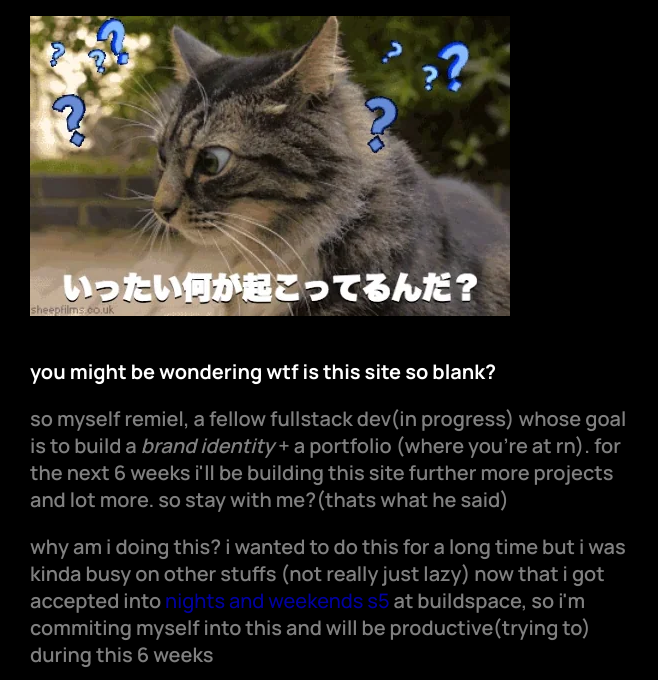
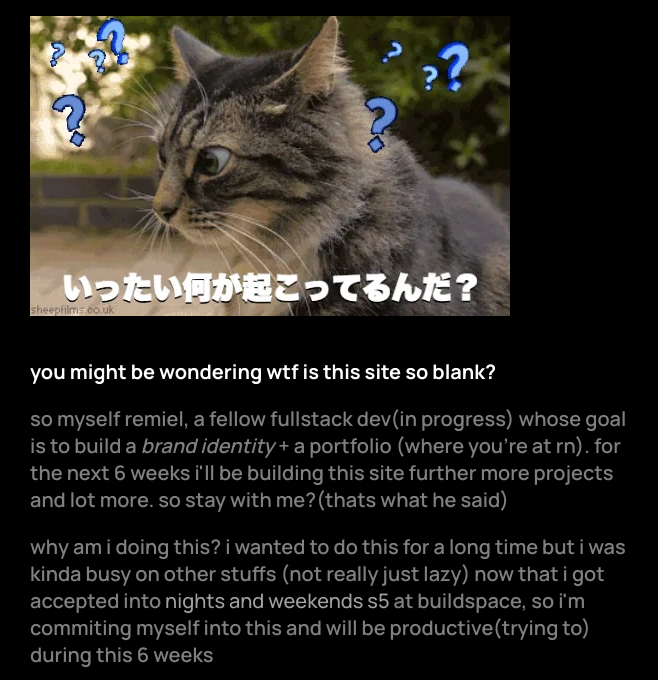
Before and after one commit to JaswanthRemiel/fyi-portfolio, a plain HTML site: page index.html in a window 1280 px wide. Shown: the part 120-800 px from the top of the page, without its empty margins (0-658 px from the left). Drawn offline with Linux system fonts and the light colour scheme.

Commit message:
changed color

```diff
--- a/index.html
+++ b/index.html
@@ -28,7 +28,7 @@
     </p>
     <p>
         why am i doing this? i wanted to do this for a long time but i was kinda busy on other stuffs (not really just lazy)
-        now that i got accepted into <span style = "font-weight: 450;color: rgba(0, 0, 255, 0.631);">nights and weekends s5</span> at buildspace, so i'm commiting myself into this and will be productive(trying to) during this 6 weeks
+        now that i got accepted into <span style = "font-weight: 450;color: rgba(255, 255, 255, 0.631);">nights and weekends s5</span> at buildspace, so i'm commiting myself into this and will be productive(trying to) during this 6 weeks
     </p>
     <p>
         send a message to <a href="mailto:hi@remiel.fyi" style="color: white;">hi@remiel.fyi</a> if you have any queries.
@@ -41,12 +41,12 @@
         <a href="https://linkedin.com/in/jaswanthremielag" target="_blank">Linkedin</a>&nbsp;&nbsp;<a href="https://github.com/jaswanthremiel" target="_blank">Github</a>&nbsp;&nbsp;<a href="https://x.com/jrxag_official" target="_blank">Twitter</a>&nbsp;&nbsp;<a href="https://instagram.com/jrxag_official" target="_blank">Instagram</a>
     </div>
     <a href="https://www.youtube.com/watch?v=dQw4w9WgXcQ" target="_blank" style="text-decoration: none;">
-        <div class="button1" style="cursor: pointer;">
-            <div style="color: black; cursor: pointer; font-family: Manrope; font-weight: 600;">
-                click here for a cookie
-            </div>
+    <div class="button1" style="cursor: pointer;">
+        <div style="color: black; cursor: pointer; font-family: Manrope; font-weight: 600;">
+            click here for a cookie
         </div>
-    </a>
+    </div>
+</a>
     <br><br><br><br><br><br><br><br>
     <div class="watermark-container">
         <img src="images/watermark.png" alt="Watermark" class="watermark">
```
